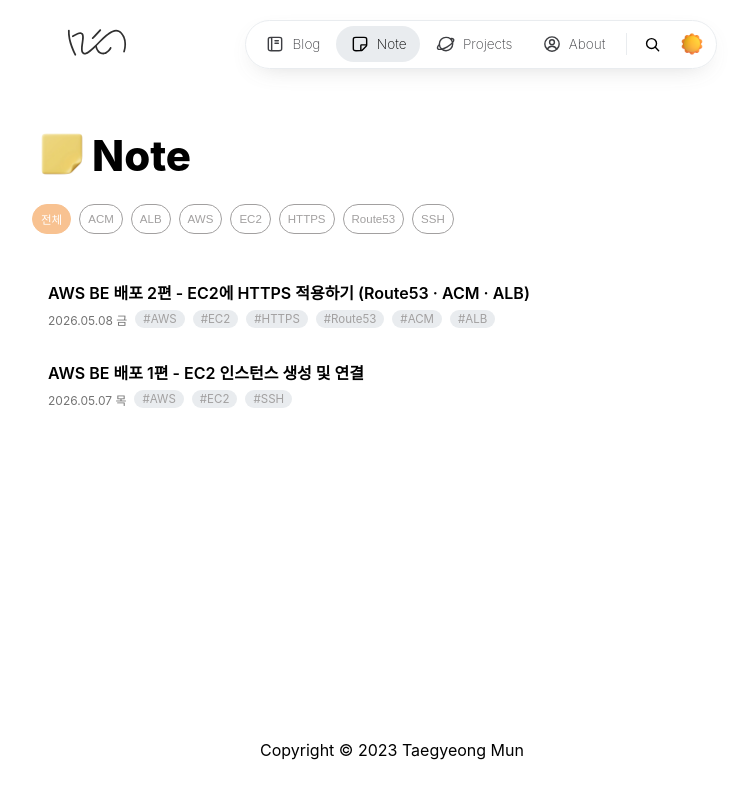
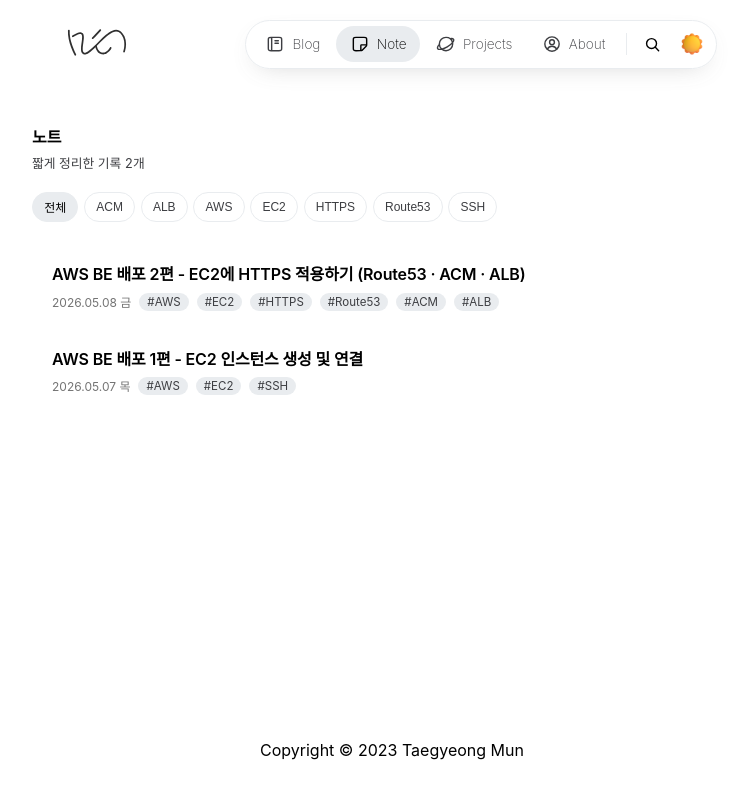
Before and after one commit to xmun74/xmunt, a Next.js app: page /note in a window 1280 px wide. Shown: the whole page, without its empty margins (248-996 px from the left). Built offline with nearby package versions, Linux system fonts and the light colour scheme; a web font is replaced by a local one.

Commit message:
style: blog, note 리디자인

```diff
--- a/app/blog/page.tsx
+++ b/app/blog/page.tsx
@@ -24,6 +24,7 @@ export default function Blog() {
         initialBlogs={initialData.contents}
         initialPage={initialData.pageNumber + 1}
         initialHasNextPage={!initialData.isLastPage}
+        totalCount={initialData.totalCount}
       />
     </Layout>
   )
--- a/app/note/note-page.tsx
+++ b/app/note/note-page.tsx
@@ -3,62 +3,64 @@
 import { useMemo, useState } from 'react'
 import styled from 'styled-components'
 import Link from 'next/link'
-import Image from 'next/image'
-import Heading from '@components/common/Heading'
 import PostDate from '@components/PostDate'
 import { NoteType } from '@lib/types'
 import { themeColor } from '@styles/theme'
 
-const TitleWrapper = styled.div`
-  position: relative;
+const SectionHeader = styled.div`
+  margin-bottom: 1.25rem;
 `
-const HeadingWrapper = styled.div`
-  position: absolute;
-  top: 6px;
-  left: 60px;
+const SectionTitle = styled.h1`
+  font-size: 1rem;
+  font-weight: 600;
+  color: ${themeColor.text1};
 `
-const ImageWrapper = styled.div`
-  position: absolute;
-  top: 0;
-  left: 0;
-  width: 60px;
-  height: 60px;
-`
-const Body = styled.div`
-  padding-top: 80px;
+const SectionDesc = styled.p`
+  margin-top: 0.3rem;
+  font-size: 0.8rem;
+  font-variant-numeric: tabular-nums;
+  color: ${themeColor.text4};
 `
 const FilterBar = styled.div`
   display: flex;
   flex-wrap: wrap;
-  gap: 8px;
-  margin-bottom: 2rem;
+  gap: 0.35rem;
+  margin-bottom: 1.5rem;
 `
 const FilterPill = styled.button<{ $active: boolean }>`
-  font-size: 0.72rem;
+  font-size: 0.75rem;
   font-weight: 500;
-  height: 30px;
+  height: 1.9rem;
   display: flex;
   align-items: center;
   justify-content: center;
-  padding: 0px 8px;
+  padding: 0 0.7rem;
   border-radius: 999px;
-  border: 1px solid
-    ${({ $active }) => ($active ? themeColor.accent2 : themeColor.text3)};
+  border: 1px solid ${themeColor.inlineCode};
   background: ${({ $active }) =>
-    $active ? themeColor.accent2 : 'transparent'};
-  color: ${({ $active }) => ($active ? themeColor.bg1 : themeColor.text3)};
+    $active ? themeColor.inlineCode : 'transparent'};
+  color: ${({ $active }) => ($active ? themeColor.text1 : themeColor.text4)};
   cursor: pointer;
-  transition: all 300ms cubic-bezier(0.32, 0.72, 0, 1);
+  transition:
+    background 160ms ease,
+    color 160ms ease;
+
+  &:hover {
+    color: ${themeColor.text1};
+  }
 `
 const NoteList = styled.div`
   display: flex;
   flex-direction: column;
-  gap: 4px;
+  gap: 0.25rem;
 `
 const NoteItem = styled.div`
-  padding: 14px 16px;
-  border-radius: 8px;
-  transition: background 150ms ease;
+  display: flex;
+  flex-direction: column;
+  gap: 0.4rem;
+  padding: 1rem 1.25rem;
+  border-radius: 0.75rem;
+  transition: background 160ms ease;
   &:hover {
     background: ${themeColor.hoverBg};
   }
@@ -66,26 +68,28 @@ const NoteItem = styled.div`
 const NoteTitle = styled.h2`
   font-size: 1rem;
   font-weight: 600;
+  line-height: 1.5;
+  letter-spacing: -0.01em;
   color: ${themeColor.text1};
-  margin-bottom: 6px;
 `
 const NoteMeta = styled.div`
   display: flex;
   align-items: center;
-  gap: 8px;
+  gap: 0.5rem;
   flex-wrap: wrap;
 `
 const TagBadge = styled.span`
   font-size: 0.72rem;
-  color: ${themeColor.text3};
+  color: ${themeColor.text4};
   background: ${themeColor.inlineCode};
   padding: 2px 8px;
   border-radius: 999px;
 `
 const EmptyMsg = styled.p`
-  color: ${themeColor.text3};
-  font-size: 0.9rem;
+  color: ${themeColor.text4};
+  font-size: 0.8rem;
   padding: 2rem 0;
+  text-align: center;
 `
 
 type Props = { allNotes: NoteType[] }
@@ -109,20 +113,11 @@ export default function NotePage({ allNotes }: Props) {
 
   return (
     <div>
-      <TitleWrapper>
-        <ImageWrapper>
-          <Image
-            src="/images/icons/memo.png"
-            alt="Note Icon"
-            width={60}
-            height={60}
-          />
-        </ImageWrapper>
-        <HeadingWrapper>
-          <Heading title="Note" />
-        </HeadingWrapper>
-      </TitleWrapper>
-      <Body>
+      <SectionHeader>
+        <SectionTitle>노트</SectionTitle>
+        <SectionDesc>짧게 정리한 기록 {allNotes.length}개</SectionDesc>
+      </SectionHeader>
+      <div>
         {allTags.length > 0 && (
           <FilterBar>
             <FilterPill
@@ -172,7 +167,7 @@ export default function NotePage({ allNotes }: Props) {
             </Link>
           ))}
         </NoteList>
-      </Body>
+      </div>
     </div>
   )
 }
```
Also changed, not shown: app/blog/blog-page.tsx (+57 -21 lines).
